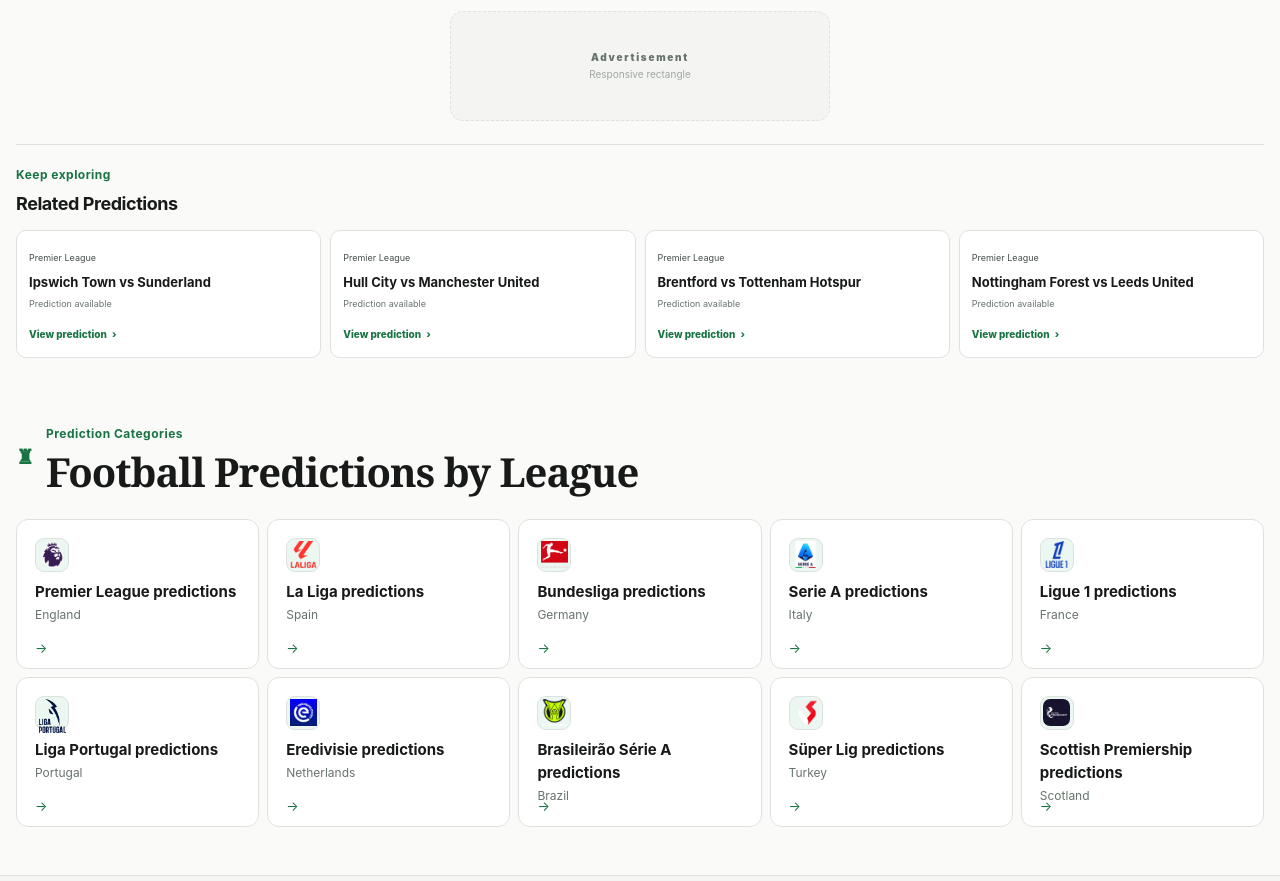
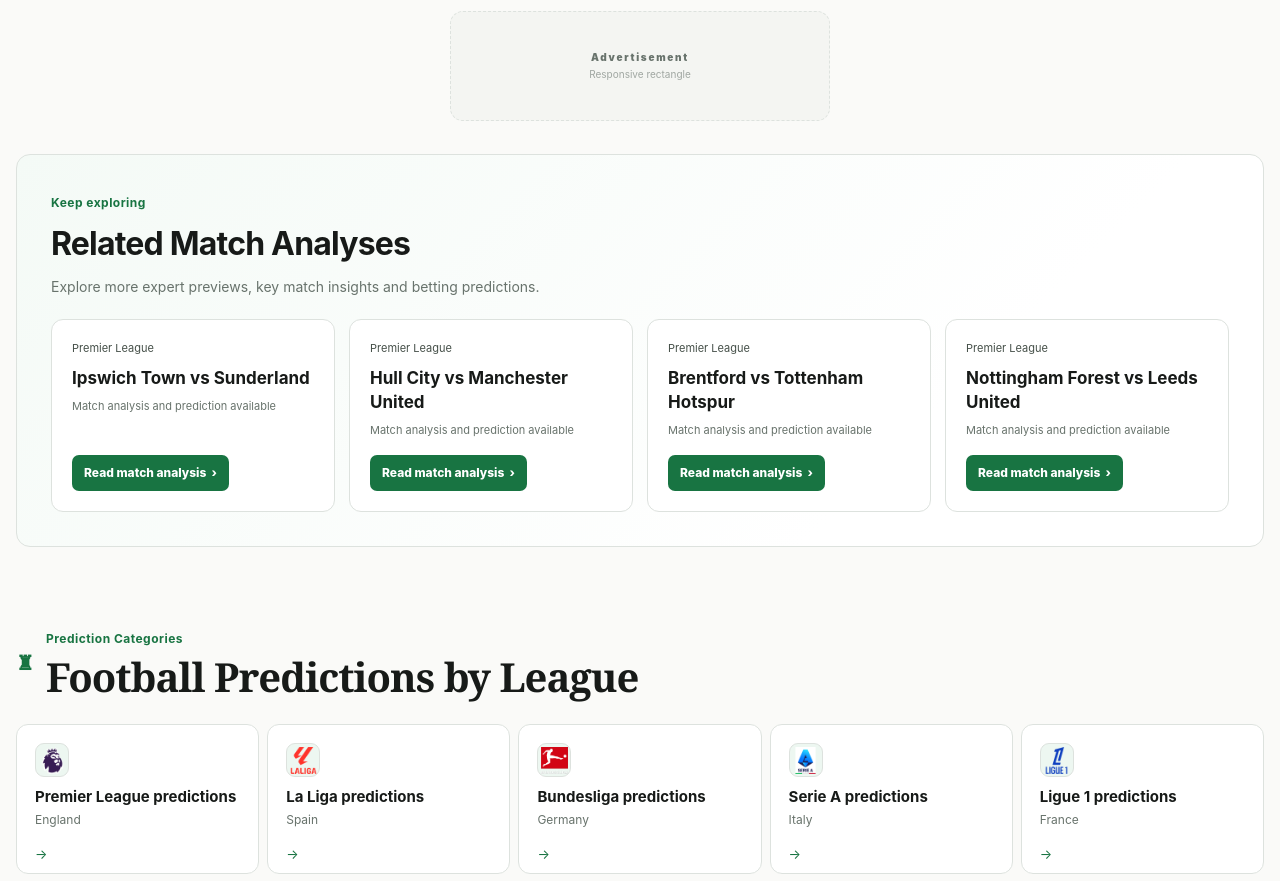
Before and after one commit to Iwysson/predictions-sports-prime, a Next.js app: page /match/arsenal-vs-coventry-city/ in a window 1280 px wide. Shown: the part 1560-2441 px from the top of the page. Built offline with nearby package versions, Linux system fonts and the light colour scheme; no server answers.

Commit message:
Improve related analyses and fixture freshness

```diff
--- a/scripts/audit-current-round.mjs
+++ b/scripts/audit-current-round.mjs
@@ -51,6 +51,8 @@
   { expected: "completed", fixture: { status: "completed", kickoffUtc: "2026-08-24T11:59:59Z" } },
   { expected: "postponed", fixture: { status: "postponed", kickoffUtc: "2026-08-24T12:00:01Z" } },
   { expected: "cancelled", fixture: { status: "canceled", kickoffUtc: "2026-08-24T12:00:01Z" } },
+  { expected: "upcoming", fixture: { status: "scheduled", kickoffUtc: "2026-08-24T09:00:01Z" } },
+  { expected: "stale-schedule", fixture: { status: "scheduled", kickoffUtc: "2026-08-24T08:59:59Z" } },
   { expected: "stale-schedule", fixture: { status: "scheduled", kickoffUtc: "2026-08-24T07:59:59Z" } },
 ];
 for (const boundary of lifecycleBoundaries) {
--- a/src/app/globals.css
+++ b/src/app/globals.css
@@ -3439,38 +3439,51 @@
 }
 
 .related-predictions-area {
-  padding-block: 14px 24px;
+  padding-block: 24px 40px;
 }
 
 .related-predictions {
-  padding-top: 16px;
-  border-top: 1px solid var(--line);
+  padding: clamp(22px, 3vw, 34px);
+  border: 1px solid var(--line);
+  border-radius: 14px;
+  background: linear-gradient(135deg, #f4faf6 0%, var(--panel) 72%);
 }
 
 .related-predictions-heading h2 {
-  margin: 4px 0 12px;
-  font-size: 18px;
+  margin: 5px 0 7px;
+  font-size: clamp(24px, 3vw, 32px);
   letter-spacing: -.025em;
 }
 
+.related-predictions-heading p {
+  max-width: 680px;
+  margin: 0 0 22px;
+  color: var(--muted);
+  font-size: 14px;
+  line-height: 1.55;
+}
+
 .related-predictions-grid {
   display: grid;
-  grid-template-columns: repeat(auto-fit, minmax(min(220px, 100%), 1fr));
-  gap: 9px;
+  grid-template-columns: repeat(auto-fit, minmax(min(240px, 100%), 1fr));
+  gap: 14px;
 }
 
 .related-prediction-card {
   min-width: 0;
-  padding: 12px;
+  display: flex;
+  min-height: 190px;
+  padding: 20px;
+  flex-direction: column;
   border: 1px solid var(--line);
-  border-radius: 10px;
+  border-radius: 12px;
   background: var(--panel);
 }
 
 .related-prediction-card > span,
 .related-prediction-card p {
   color: var(--muted);
-  font-size: 9px;
+  font-size: 11px;
 }
 
 .related-prediction-card > span {
@@ -3479,24 +3492,29 @@
 }
 
 .related-prediction-card h3 {
-  margin: 6px 0;
-  font-size: 13px;
-  line-height: 1.35;
+  margin: 10px 0 8px;
+  font-size: 17px;
+  line-height: 1.4;
   overflow-wrap: anywhere;
 }
 
-.related-prediction-card p { margin: 0 0 9px; }
+.related-prediction-card p { margin: 0 0 16px; line-height: 1.45; }
 
 .related-prediction-card a {
   display: inline-flex;
   align-items: center;
+  width: fit-content;
+  margin-top: auto;
+  padding: 9px 12px;
   gap: 5px;
-  color: var(--accent);
-  font-size: 10px;
+  border-radius: 7px;
+  background: var(--accent);
+  color: #fff;
+  font-size: 12px;
   font-weight: 800;
 }
 
-.related-prediction-card a:hover { color: var(--accent-2); }
+.related-prediction-card a:hover { background: var(--accent-2); color: #fff; }
 
 .history-list, .comment-list { display: grid; gap: 7px; }
 .history-row {
@@ -3541,6 +3559,8 @@
 @media (max-width: 600px) {
   .related-predictions-grid { grid-template-columns: 1fr; }
   .related-predictions-area { padding-bottom: 18px; }
+  .related-predictions { padding: 20px 16px; }
+  .related-prediction-card { min-height: 0; }
 }
 
 /* =========================
--- a/src/components/RelatedPredictions.tsx
+++ b/src/components/RelatedPredictions.tsx
@@ -9,7 +9,8 @@
     <section className="related-predictions" aria-labelledby="related-predictions-title">
       <div className="related-predictions-heading">
         <span className="eyebrow">Keep exploring</span>
-        <h2 id="related-predictions-title">Related Predictions</h2>
+        <h2 id="related-predictions-title">Related Match Analyses</h2>
+        <p>Explore more expert previews, key match insights and betting predictions.</p>
       </div>
 
       <div className="related-predictions-grid">
@@ -17,12 +18,12 @@
           <article className="related-prediction-card" key={match.id}>
             <span>{leaguesBySlug[match.league].name}</span>
             <h3>{match.homeTeam} vs {match.awayTeam}</h3>
-            <p>Prediction available</p>
+            <p>Match analysis and prediction available</p>
             <Link
               href={`/match/${match.slug}/`}
-              aria-label={`${match.homeTeam} vs ${match.awayTeam} Prediction`}
+              aria-label={`Read ${match.homeTeam} vs ${match.awayTeam} match analysis`}
             >
-              View prediction <span aria-hidden="true">›</span>
+              Read match analysis <span aria-hidden="true">›</span>
             </Link>
           </article>
         ))}
--- a/src/lib/fixture-state.ts
+++ b/src/lib/fixture-state.ts
@@ -1,6 +1,10 @@
 import type { FixtureStatus } from "@/lib/fixture-status";
 
-export const DEFAULT_STALE_SCHEDULE_GRACE_MS = 4 * 60 * 60 * 1000;
+// If every provider misses a state transition, stop presenting the fixture as
+// active three hours after kickoff. This still covers regulation time, added
+// time and the usual extra-time/penalty window without leaving old matches in
+// Today's Predictions for most of the day.
+export const DEFAULT_STALE_SCHEDULE_GRACE_MS = 3 * 60 * 60 * 1000;
 export const SITE_FIXTURE_TIME_ZONE = "America/Fortaleza";
 
 export type CanonicalFixtureState =
```
Also changed, not shown: 2 other files (tests, documents, lock files or other folders).
